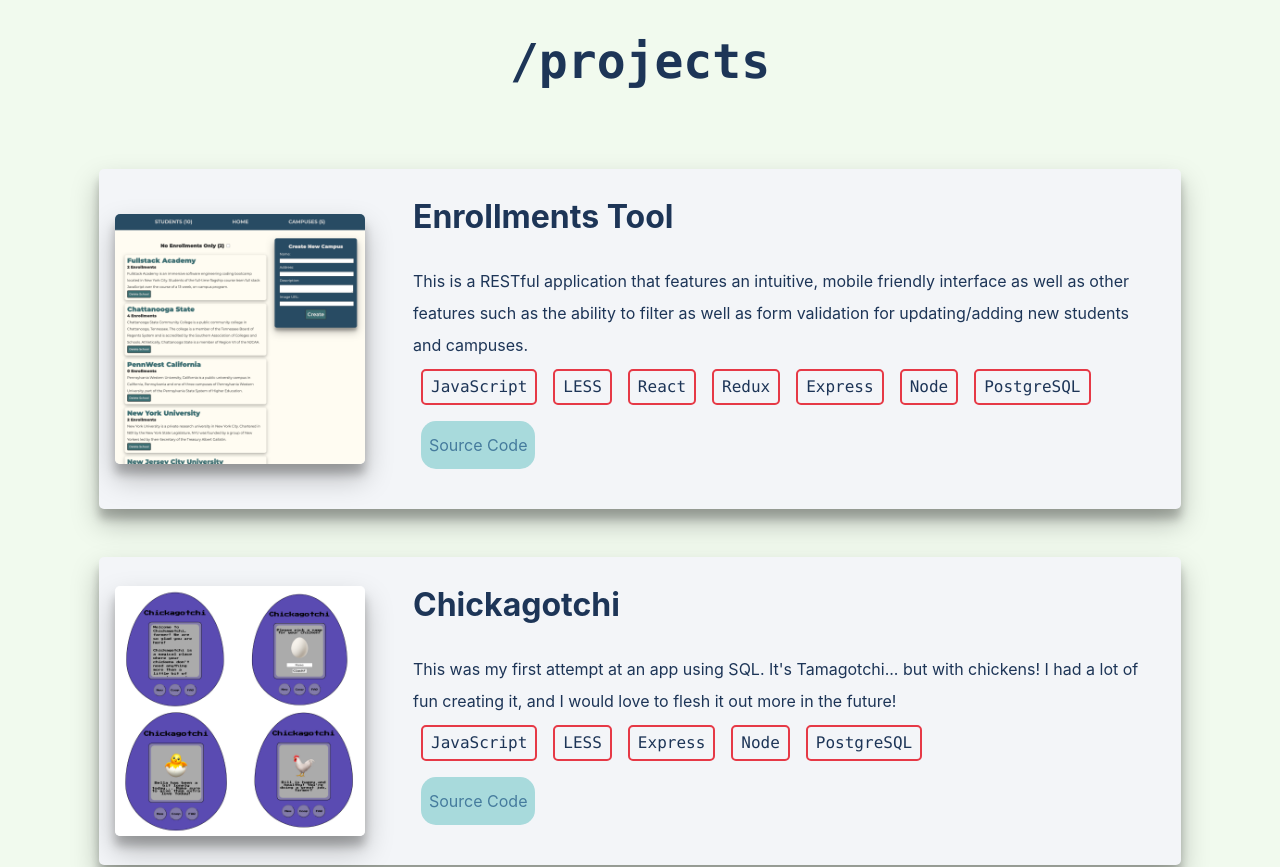
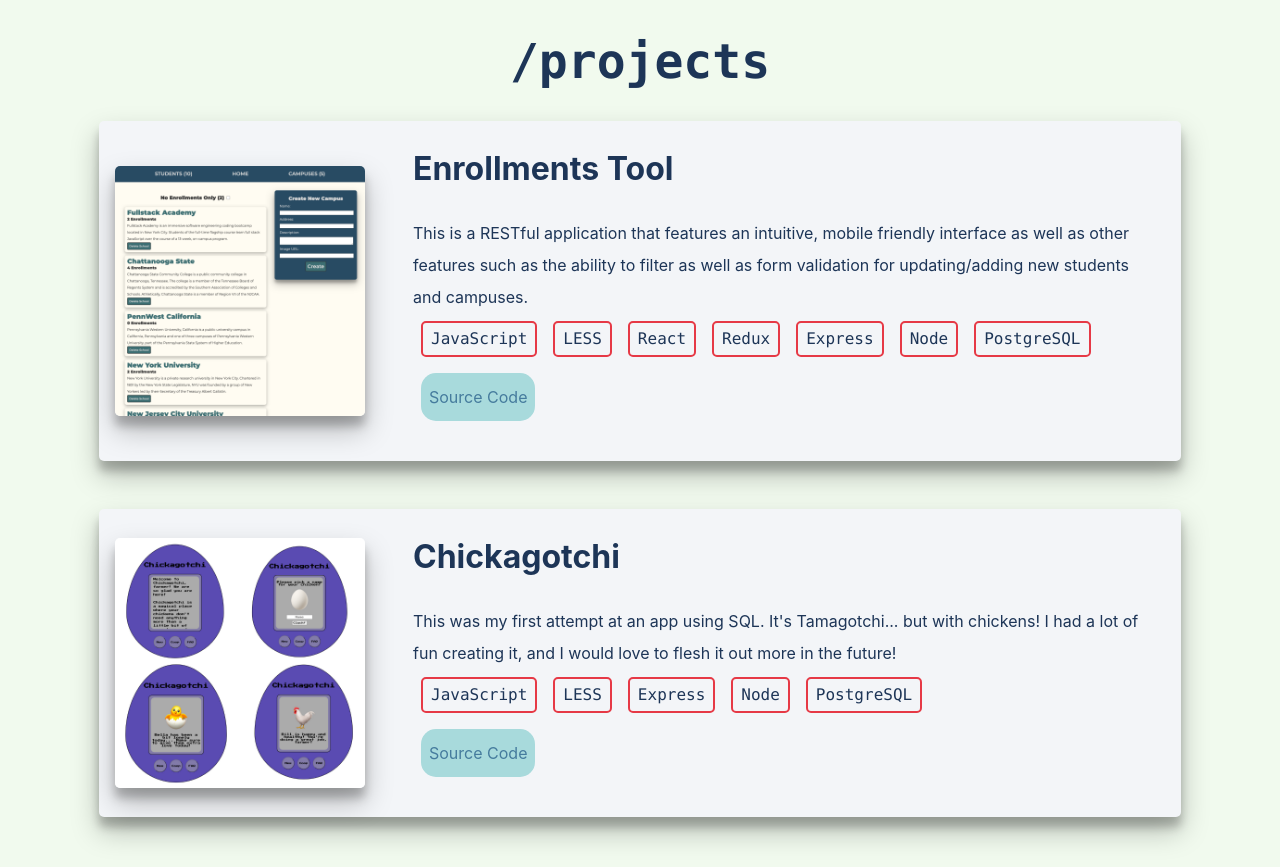
Before and after one commit to corumgold/corygold.dev, a React (Create React App) app: page / in a window 1280 px wide. Shown: the part 1820-2687 px from the top of the page. Built offline with nearby package versions, Linux system fonts and the light colour scheme.

Commit message:
Fix margin issue

```diff
--- a/less/styles.less
+++ b/less/styles.less
@@ -265,7 +265,7 @@ h2.big-header {
   display: flex;
   align-items: center;
   background-color: @off-white;
-  margin: 3rem;
+  margin-bottom: 3rem;
   box-shadow: rgba(0, 0, 0, 0.25) 0px 14px 28px,
     rgba(0, 0, 0, 0.22) 0px 10px 10px;
   border-radius: 5px;
--- a/src/styles.css
+++ b/src/styles.css
@@ -222,7 +222,7 @@ h2.big-header {
   display: flex;
   align-items: center;
   background-color: #f3f5f8;
-  margin: 3rem;
+  margin-bottom: 3rem;
   box-shadow: rgba(0, 0, 0, 0.25) 0px 14px 28px, rgba(0, 0, 0, 0.22) 0px 10px 10px;
   border-radius: 5px;
 }
```
